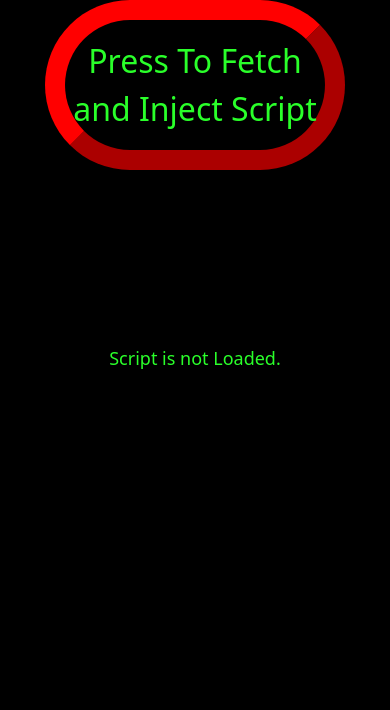
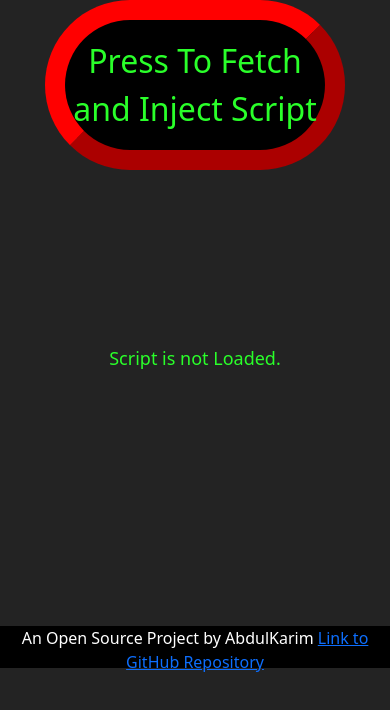
Before and after one commit to AbdulKarim018/script-injector-bootstrap, a plain HTML site: page index.html in a window 390 px wide. Drawn offline with nearby package versions, Linux system fonts and the light colour scheme.

Commit message:
footer done

```diff
--- a/index.html
+++ b/index.html
@@ -31,6 +31,11 @@
 
 
 
+
+    <footer>An Open Source Project by AbdulKarim <a href="http://https://github.com/AbdulKarim018/script-injector-bootstrap">Link to GitHub Repository</a></footer>
+
+
+
     <script defer src="script.js"></script>
     <script src="https://cdn.jsdelivr.net/npm/bootstrap@5.3.0-alpha1/dist/js/bootstrap.bundle.min.js"
         integrity="sha384-w76AqPfDkMBDXo30jS1Sgez6pr3x5MlQ1ZAGC+nuZB+EYdgRZgiwxhTBTkF7CXvN"
--- a/style.css
+++ b/style.css
@@ -9,7 +9,8 @@ body {
 }
 
 body {
-    background-color: black;
+    background-color: rgba(0, 0, 0, 0.863);
+    /* background-color: rgba(247, 0, 255, 0.863); */
     color: white;
 }
 
@@ -39,6 +40,7 @@ body {
     /* padding-top: 150px; */
     overflow: hidden;
     width: auto;
+    position: relative;
 }
 
 #scriptStatus {
@@ -57,6 +59,17 @@ body {
     display: flex;
     justify-content: center;
     padding-top: 30vh;
+    position: relative;
+
+}
+
+footer {
+    background-color: black;
+    position: relative;
+    top: 30vh;
+    width: 100%;
+    height: 5%;
+    text-align: center;
 }
 
 @media screen and (max-width: 600px) {
@@ -97,4 +110,12 @@ body {
         padding-top: 3vh;
     }
 
+    footer {
+        background-color: black;
+        position: relative;
+        top: 30vh;
+        width: 100%;
+        height: 5%;
+        text-align: center;
+    }
 }
```
